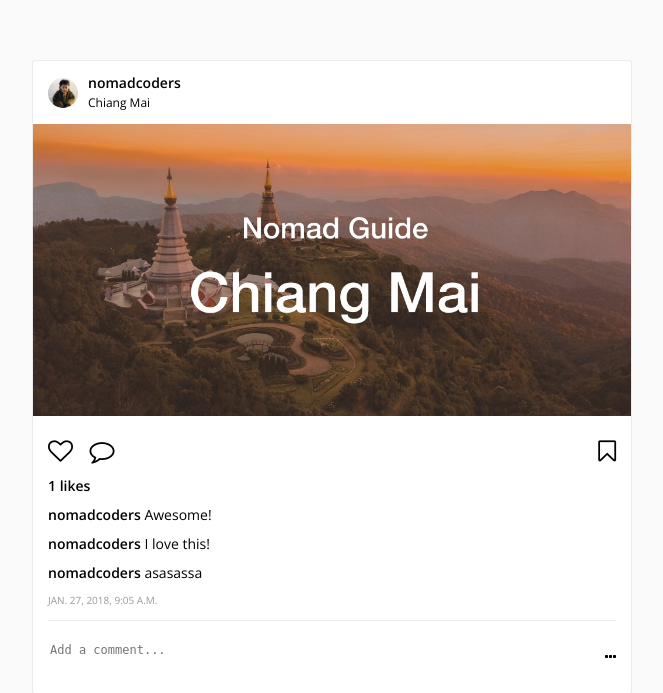
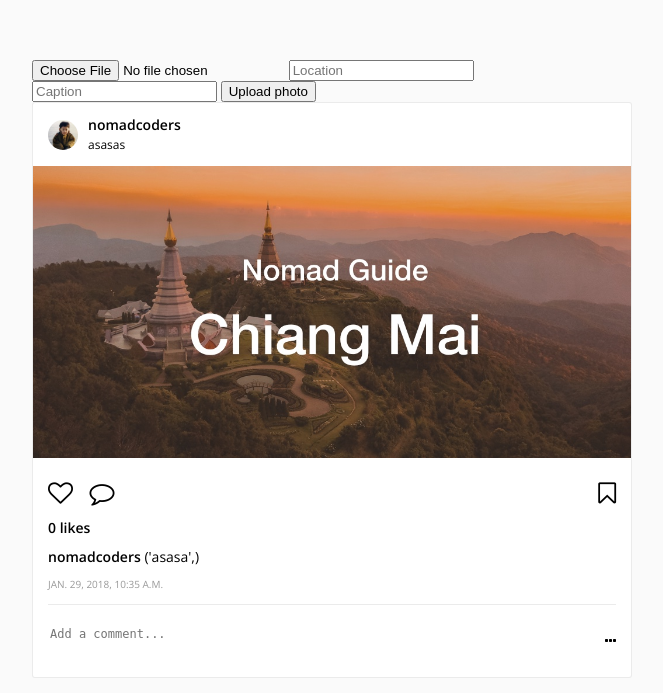
Before and after one commit to nomadcoders/thaigram01, a Django app: page / in a window 1280 px wide. Shown: the part 83-776 px from the top of the page, without its empty margins (308-971 px from the left). Run offline with Django 3.2, Linux system fonts and the light colour scheme; a user stored in the database is signed in; data comes from the database, SQL or seed files in the repository; both versions use the stored data as it was after the commit.

Commit message:
Uploading photo

```diff
--- a/images/templates/feed.html
+++ b/images/templates/feed.html
@@ -5,6 +5,15 @@
 
 {% block content %}
 <main class="feed">
+
+
+    <form action="{% url 'upload' %}" method="post" enctype="multipart/form-data">
+            {% csrf_token %}
+            <input type="file" name="file" required>
+            <input type="text" name="location" required placeholder="Location">
+            <input type="text" name="caption" required placeholder="Caption">
+            <input type="submit" value="Upload photo">
+    </form>
 
     {% for image in images %}
     <div class="photo">
--- a/images/views.py
+++ b/images/views.py
@@ -1,14 +1,14 @@
 from django.shortcuts import render
 from django.http import HttpResponse
 from .models import Image
+from django.shortcuts import redirect
 # Create your views here.
 
 
 def index(request):
     user = request.user
     if user.is_authenticated:
-        print(user.image_set.all())
-        all_images = Image.objects.all()
+        all_images = Image.objects.all().order_by('-created_at')
         return render(request, 'feed.html', context={
             'images': all_images
         })
@@ -30,3 +30,23 @@ def explore(request):
         return HttpResponse('You have reached the explore!')
     else:
         return HttpResponse('You have to log in')
+
+
+def upload(request):
+    if request.method == 'POST':
+        user = request.user
+        if user.is_authenticated:
+            location = request.POST.get('location')
+            caption = request.POST.get('caption'),
+            uploaded_file = request.FILES.get('file')
+            Image.objects.create(
+                file=uploaded_file,
+                location=location,
+                caption=caption,
+                created_by=user,
+            )
+            return redirect('/')
+        else:
+            return HttpResponse('You have to log in')
+    else:
+        return HttpResponse('Nothing to see here')
--- a/thaigram/urls.py
+++ b/thaigram/urls.py
@@ -23,5 +23,6 @@ urlpatterns = [
     path('', views.index, name='home'),
     path('explore', views.explore, name='explore'),
     path('profile', views.profile, name='profile'),
+    path('upload', views.upload, name='upload'),
     path('admin/', admin.site.urls),
 ] + static(settings.MEDIA_URL, document_root=settings.MEDIA_ROOT)
```
Also changed, not shown: db.sqlite3, media/1024x1024IOS_6mqSQT6.png (added), media/1024x1024IOS_RBCENMM.png (added), media/PromoAndroid_NH6pIxd.jpg (added), media/PromoAndroid_SHYBc03.jpg (added).
